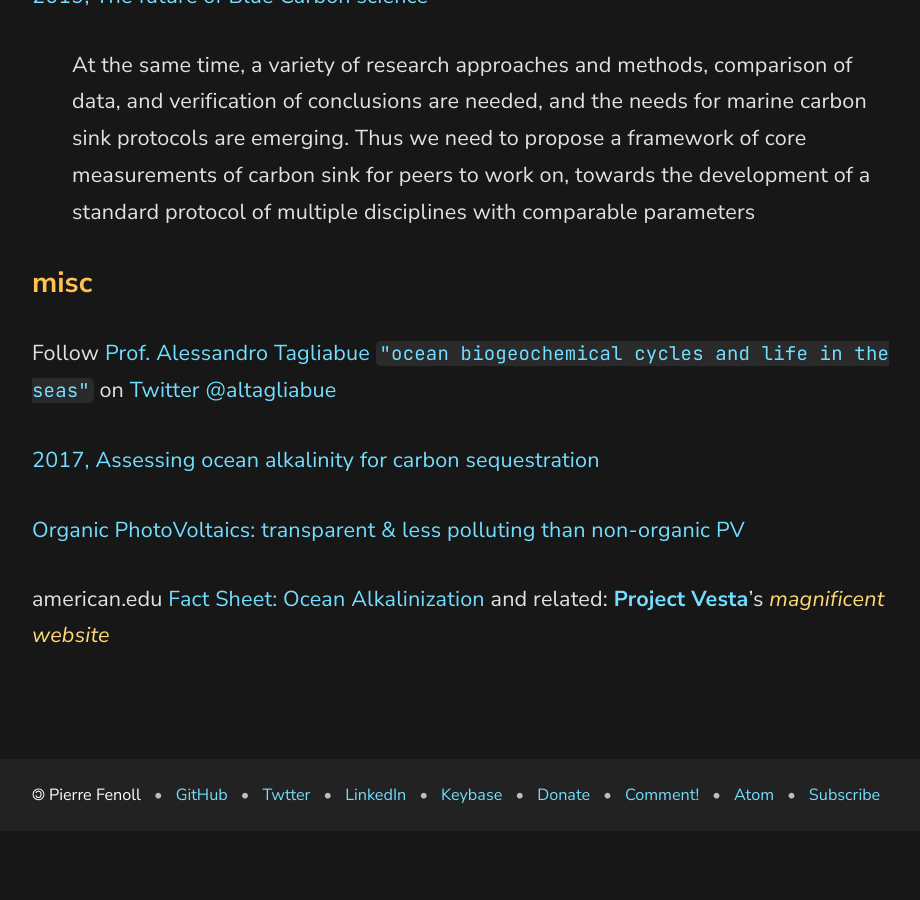
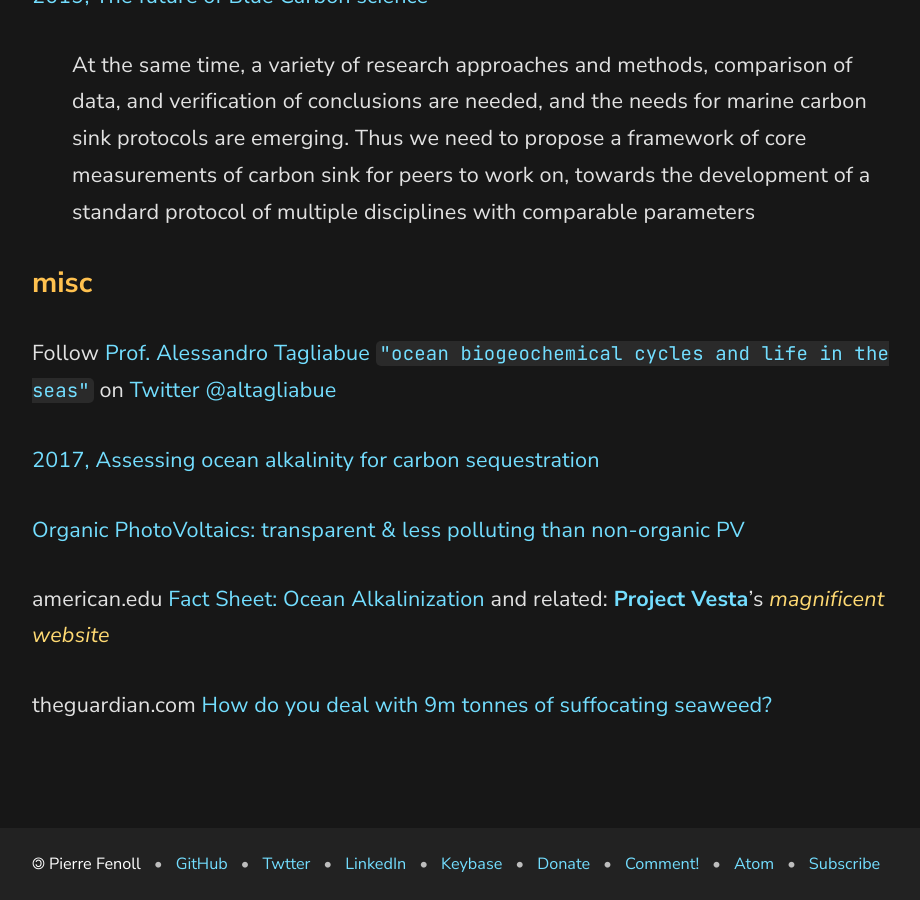
Before and after one commit to fenollp/fenollp.github.io, a Jekyll site: the page built from _posts/2021-04-13-boost-plankton-carbon-sequestration-method.md, in a window 1280 px wide and 900 px high, scrolled down 8275 px. Shown: the whole window, without its empty margins (158-1078 px from the left). Built offline with Jekyll 4.4.1, drawn with Linux system fonts in a browser that asks for light colours; a script that is not in the unit is left out; before the commit the page ends 9106 px from its top, so only the background shows below that.

Commit message:
theguardian.com
Signed-off-by: Pierre Fenoll <pierrefenoll@gmail.com>

```diff
--- a/_posts/2021-04-13-boost-plankton-carbon-sequestration-method.md
+++ b/_posts/2021-04-13-boost-plankton-carbon-sequestration-method.md
@@ -134,3 +134,5 @@ Follow [Prof. Alessandro Tagliabue `"ocean biogeochemical cycles and life in the
 [Organic PhotoVoltaics: transparent & less polluting than non-organic PV](https://en.asca.com/latest-news/focus-on/focus-on-the-transparency-of-the-asca-film/)
 
 american.edu [Fact Sheet: Ocean Alkalinization](https://www.american.edu/sis/centers/carbon-removal/fact-sheet-ocean-alkalinization.cfm) and related: [**Project Vesta**](https://www.vesta.earth/)'s *magnificent website*
+
+theguardian.com [How do you deal with 9m tonnes of suffocating seaweed?](https://www.theguardian.com/environment/2020/jun/30/how-do-you-deal-with-9m-tonnes-of-suffocating-seaweed-aoe)
```
Also changed, not shown: _posts/2021-09-12-solar-3d-printer.md (+2 -0 lines).
